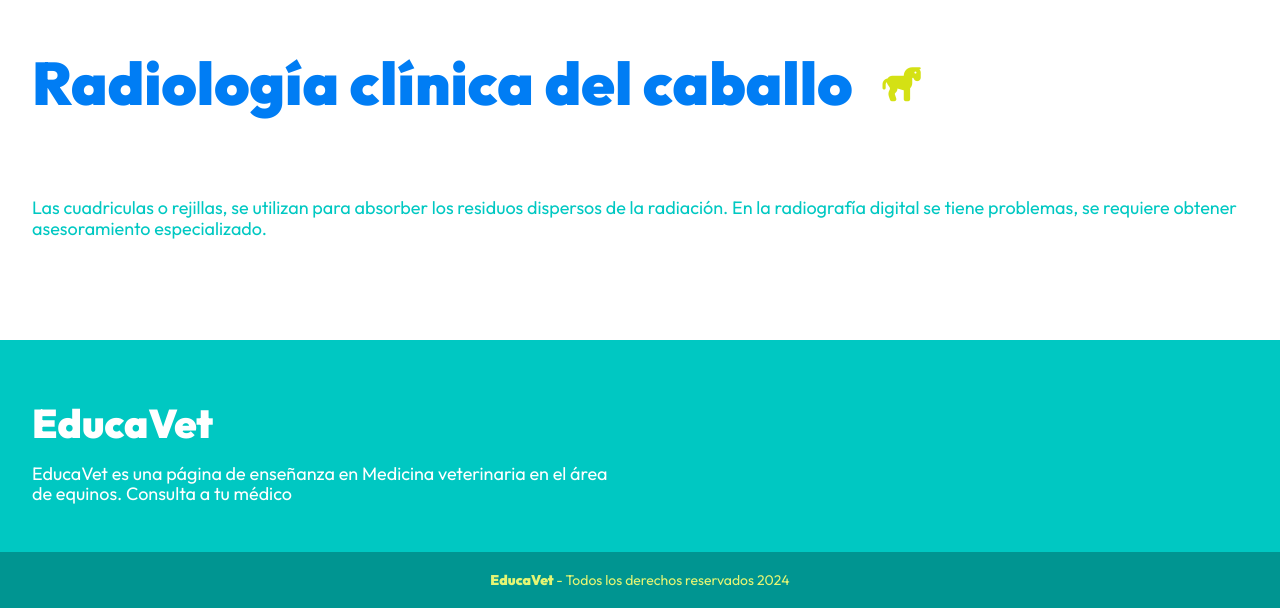
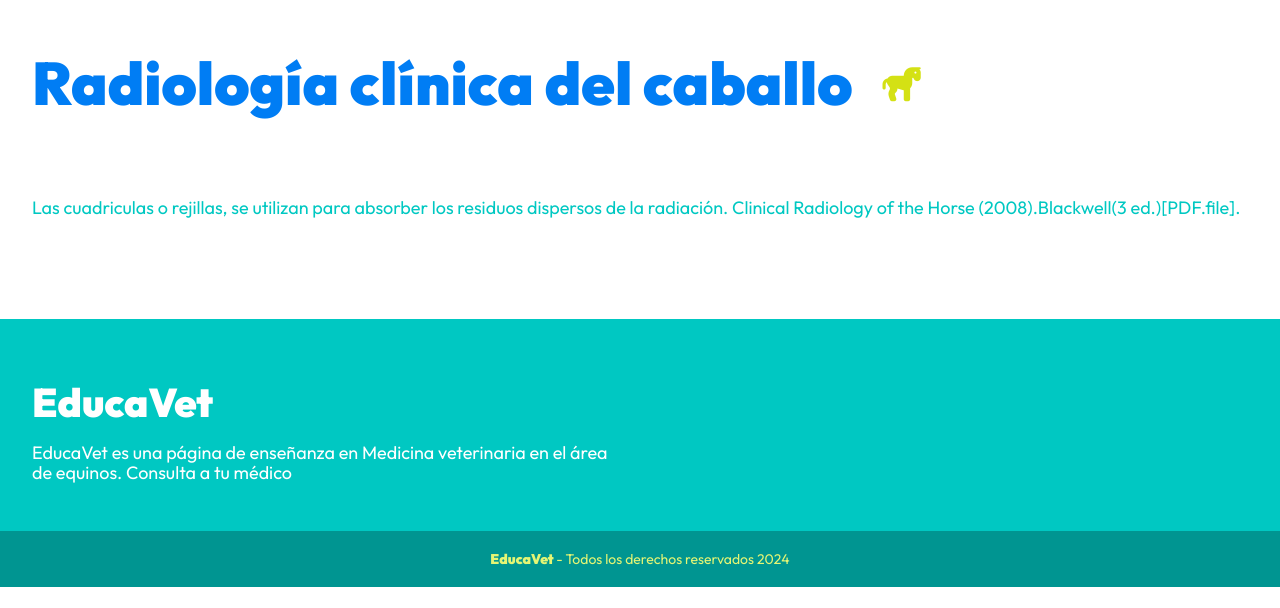
Before and after one commit to UlisesSalazar/Educavet2, a PHP site: page /radiografias in a window 1280 px wide. Shown: the part 911-1519 px from the top of the page. After the commit the page ends 1498 px from the top, so only its background shows below. Run offline with PHP 8.4, Linux system fonts and the light colour scheme; data that the repository does not hold is empty; some libraries are stand-ins or nearby versions.

Commit message:
citaRadiografias

```diff
--- a/views/paginas/radiografias.php
+++ b/views/paginas/radiografias.php
@@ -7,7 +7,7 @@
         <h3 class="imagen__heading"> Radiología clínica del caballo </h3>
             <i  data-aos="fade-left" class="fa-solid fa-horse" style="color: #d4e114;"></i>
         </div>
-        <p class="imagen__fecha">Las cuadriculas o rejillas, se utilizan para absorber los residuos dispersos de la radiación. En la radiografía digital se tiene problemas, se requiere obtener asesoramiento especializado.</p>
+        <p class="imagen__fecha">Las cuadriculas o rejillas, se utilizan para absorber los residuos dispersos de la radiación. Clinical Radiology of the Horse (2008).Blackwell(3 ed.)[PDF.file].</p>
 
     <div class="radiografias__grid">
         <?php foreach($radiografias as $radiografia) { ?>
```
